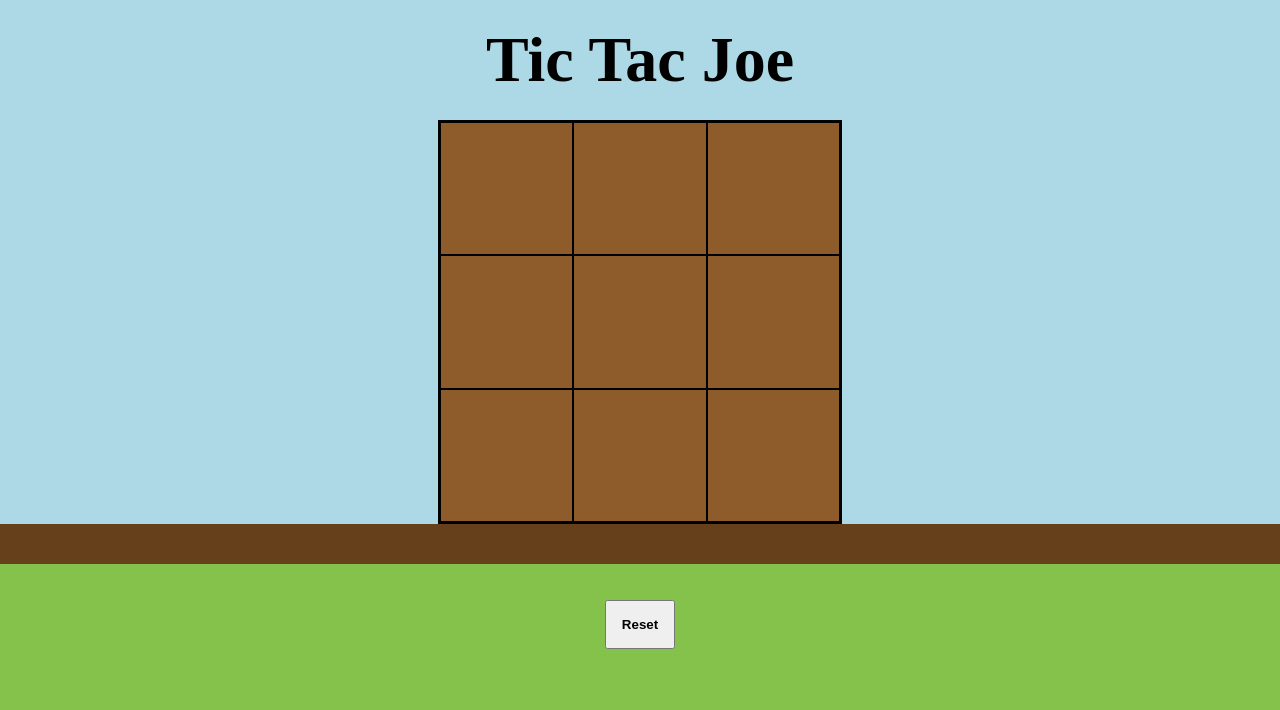
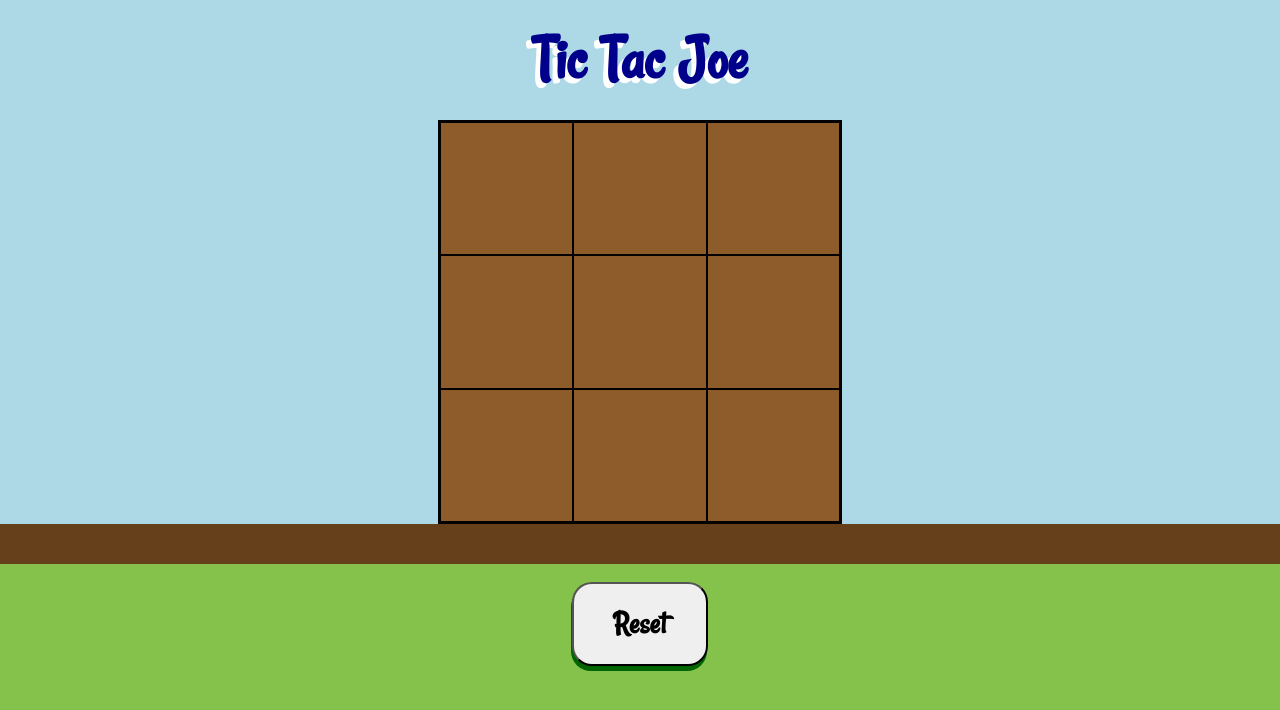
Before and after one commit to manuelsolaberrieta/tic-tac-toe-TOP, a plain HTML site: page index.html in a window 1280 px wide. Drawn offline with Linux system fonts and the light colour scheme.

Commit message:
Add just some prettier css

```diff
--- a/styles.css
+++ b/styles.css
@@ -38,6 +38,9 @@ body,
   color: rgb(255, 60, 0);
   background-color: rgb(141, 92, 42);
 }
+.grid-element:hover {
+  border: 1px solid red;
+}
 .grid-element.shot {
   background-image: url("imgs/hole.png");
   background-position: center;
@@ -56,6 +59,7 @@ body,
   color: black;
 }
 .game-over {
+  font-family: "Gill Sans", "Gill Sans MT", Calibri, "Trebuchet MS", sans-serif;
   height: 20vh;
   width: 110%;
   margin: auto;
@@ -80,6 +84,9 @@ header {
   align-items: center;
 }
 h1 {
+  font-family: var(--Django);
+  color: darkblue;
+  text-shadow: -5px 5px white;
   font-size: 4rem;
 }
 .score {
@@ -90,8 +97,17 @@ h1 {
   align-items: center;
 }
 .reset {
-  padding: 15px;
+  font-family: var(--Django);
+  padding: 20px 40px;
+  border-radius: 20px;
   font-weight: bold;
+  font-size: 2rem;
+  box-shadow: -1px 5px darkgreen;
+}
+.reset:hover {
+  color: darkblue;
+  margin-top: 5px;
+  box-shadow: none;
 }
 .sidewalk {
   height: 40px;
```
